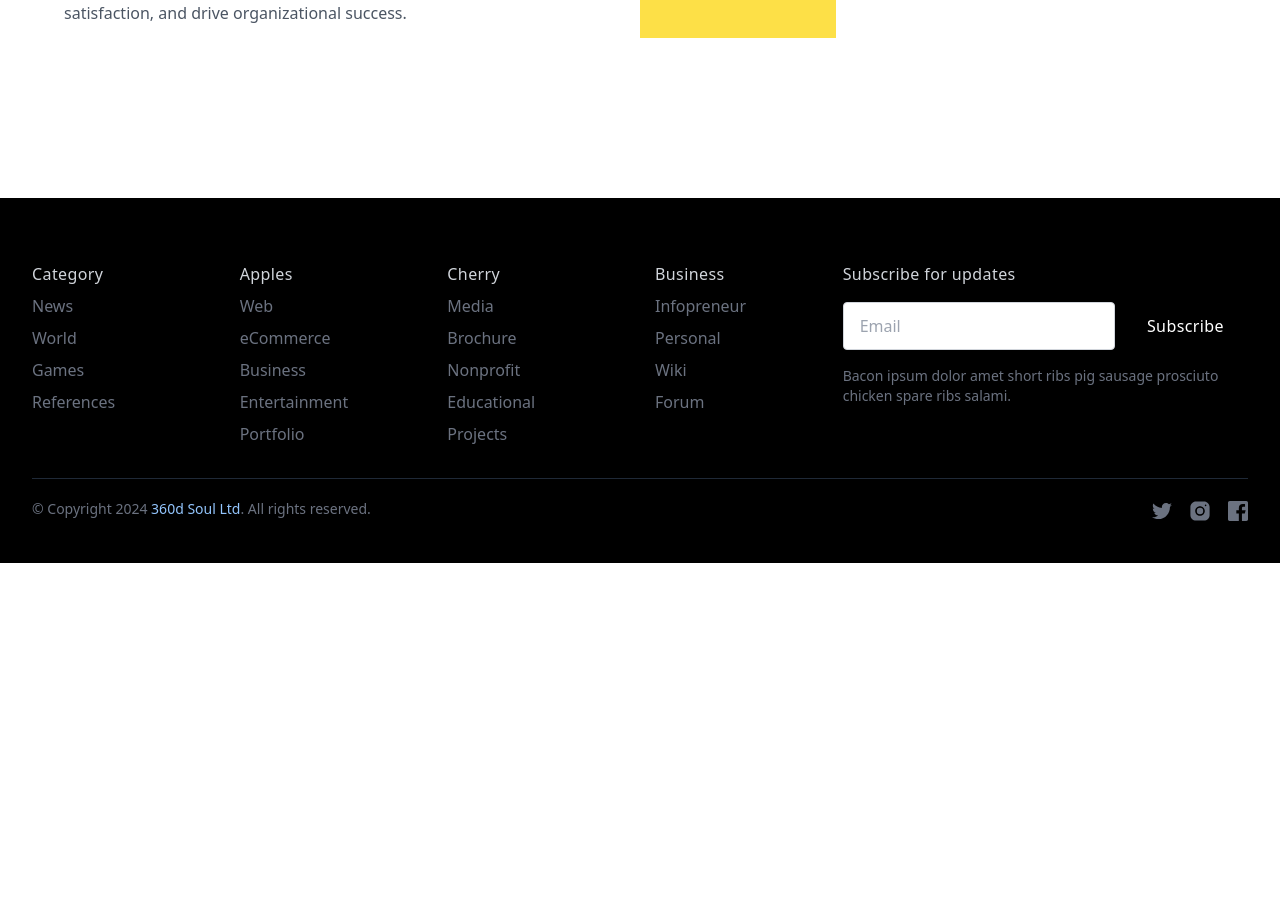
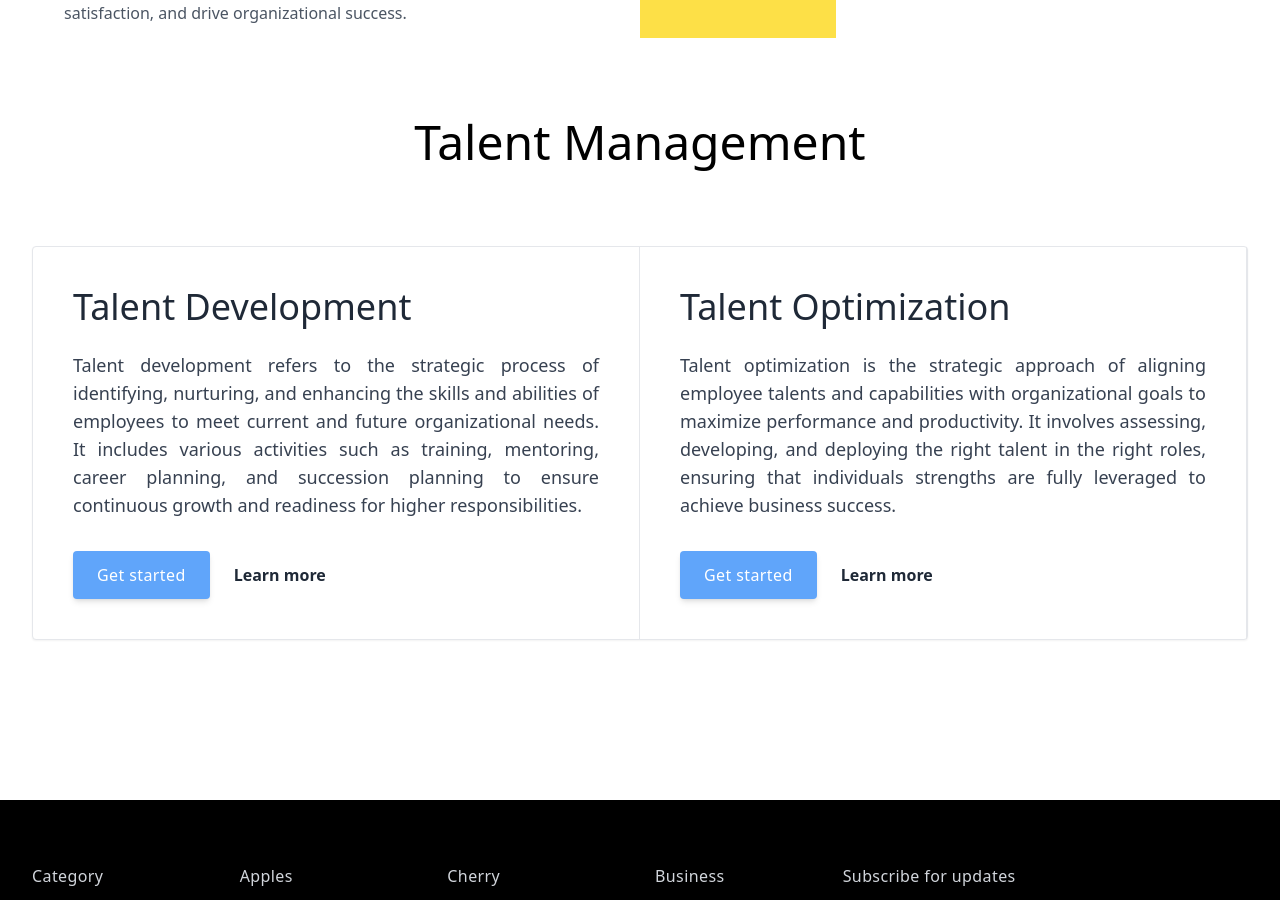
Before and after one commit to AnikHaque/360d-Soul-Website, a React (Vite) app: page /hr-strategy in a window 1280 px wide. Shown: the part 930-1830 px from the top of the page. Before the commit the page ends 1493 px from the top, so only its background shows below. Built offline with nearby package versions, Linux system fonts and the light colour scheme.

Commit message:
added talent management

```diff
--- a/src/Components/Solutions/HR-Strategy/HRStrategy.jsx
+++ b/src/Components/Solutions/HR-Strategy/HRStrategy.jsx
@@ -1,11 +1,13 @@
 import AboutHRStrategy from "./AboutHRStrategy";
 import HRStrategyBanner from "./HRStrategyBanner";
+import TalentManagement from "./TalentManagement/TalentManagement";
 
 const HRStrategy = () => {
   return (
     <div>
       <HRStrategyBanner></HRStrategyBanner>
       <AboutHRStrategy></AboutHRStrategy>
+      <TalentManagement></TalentManagement>
     </div>
   );
 };
--- /dev/null
+++ b/src/Components/Solutions/HR-Strategy/TalentManagement/TalentManagement.jsx
@@ -0,0 +1,75 @@
+const TalentManagement = () => {
+  return (
+    <div>
+      <h2 className="text-3xl font-normal leading-tight text-black sm:text-4xl lg:text-5xl text-center">
+        Talent Management
+      </h2>
+      <div className="px-4 py-16 mx-auto sm:max-w-xl md:max-w-full lg:max-w-screen-xl md:px-24 lg:px-8 lg:py-20">
+        <div className="flex flex-col bg-white border rounded shadow-sm md:justify-center lg:flex-row">
+          <div className="flex flex-col justify-between p-5 border-b sm:p-10 lg:border-b-0 lg:border-r lg:w-1/2">
+            <div>
+              <h5 className="max-w-md mb-6 text-3xl font-medium leading-none sm:text-4xl">
+                Talent Development
+              </h5>
+              <p className="mb-6 text-base text-gray-700 md:text-lg sm:mb-8 text-justify">
+                Talent development refers to the strategic process of
+                identifying, nurturing, and enhancing the skills and abilities
+                of employees to meet current and future organizational needs. It
+                includes various activities such as training, mentoring, career
+                planning, and succession planning to ensure continuous growth
+                and readiness for higher responsibilities.
+              </p>
+            </div>
+            <div className="flex items-center">
+              <button
+                type="submit"
+                className="inline-flex items-center justify-center h-12 px-6 mr-6 font-medium tracking-wide text-white transition duration-200 rounded shadow-md  hover:bg-deep-purple-accent-700 focus:shadow-outline focus:outline-none bg-blue-400"
+              >
+                Get started
+              </button>
+              <a
+                href="/"
+                aria-label=""
+                className="inline-flex items-center font-semibold transition-colors duration-200 text-deep-purple-accent-400 hover:text-deep-purple-800"
+              >
+                Learn more
+              </a>
+            </div>
+          </div>
+          <div className="flex flex-col justify-between p-5 border-b sm:p-10 lg:border-b-0 lg:border-r lg:w-1/2">
+            <div>
+              <h5 className="max-w-md mb-6 text-3xl font-medium leading-none sm:text-4xl">
+                Talent Optimization
+              </h5>
+              <p className="mb-6 text-base text-gray-700 md:text-lg sm:mb-8 text-justify">
+                Talent optimization is the strategic approach of aligning
+                employee talents and capabilities with organizational goals to
+                maximize performance and productivity. It involves assessing,
+                developing, and deploying the right talent in the right roles,
+                ensuring that individuals strengths are fully leveraged to
+                achieve business success.
+              </p>
+            </div>
+            <div className="flex items-center">
+              <button
+                type="submit"
+                className="inline-flex items-center justify-center h-12 px-6 mr-6 font-medium tracking-wide text-white transition duration-200 rounded shadow-md  hover:bg-deep-purple-accent-700 focus:shadow-outline focus:outline-none bg-blue-400"
+              >
+                Get started
+              </button>
+              <a
+                href="/"
+                aria-label=""
+                className="inline-flex items-center font-semibold transition-colors duration-200 text-deep-purple-accent-400 hover:text-deep-purple-800"
+              >
+                Learn more
+              </a>
+            </div>
+          </div>
+        </div>
+      </div>
+    </div>
+  );
+};
+
+export default TalentManagement;
```
